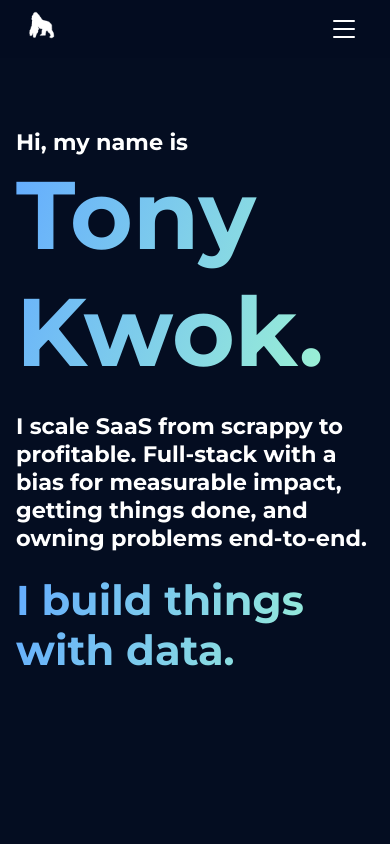
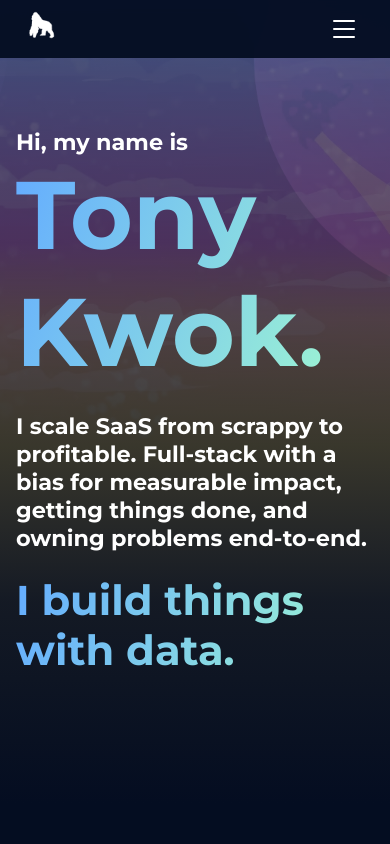
Before and after one commit to tnrzk13/personal-website, a Svelte app: page / in a window 390 px wide. Shown: the top 844 px of the page. Built offline with nearby package versions, Linux system fonts and the light colour scheme.

Commit message:
Add sky background to mobile hero for visual interest
Layer the parallax sky image behind the text with a gradient
overlay that fades to darkblue, replacing the flat dark background.

```diff
--- a/src/components/01-Title/TitleMobile.svelte
+++ b/src/components/01-Title/TitleMobile.svelte
@@ -4,6 +4,11 @@
 </script>
 
 <div class="textLayerWrapper">
+  <picture class="hero-bg">
+    <source srcset="images/intro/000.avif" type="image/avif" />
+    <img src="images/intro/000.png" alt="" role="presentation" />
+  </picture>
+  <div class="hero-overlay"></div>
   <div class="textLayer section-inset">
     <p class="textLayer-preamble">{titleInfo.preamble}</p>
     <h1 class="textLayer-title">{titleInfo.title}</h1>
@@ -29,9 +34,39 @@
 
 <style lang="scss">
   .textLayerWrapper {
+    position: relative;
+    overflow: hidden;
     background-color: var(--darkblue);
 
+    .hero-bg {
+      position: absolute;
+      inset: 0;
+      z-index: 0;
+
+      img {
+        width: 100%;
+        height: 100%;
+        object-fit: cover;
+        object-position: center top;
+      }
+    }
+
+    .hero-overlay {
+      position: absolute;
+      inset: 0;
+      z-index: 1;
+      background: linear-gradient(
+        to bottom,
+        rgba(4, 13, 33, 0.45) 0%,
+        rgba(4, 13, 33, 0.6) 40%,
+        rgba(4, 13, 33, 0.92) 75%,
+        var(--darkblue) 100%
+      );
+    }
+
     .textLayer {
+      position: relative;
+      z-index: 2;
       text-align: left;
       font-family: "Montserrat", sans-serif;
       font-size: 4rem;
```
